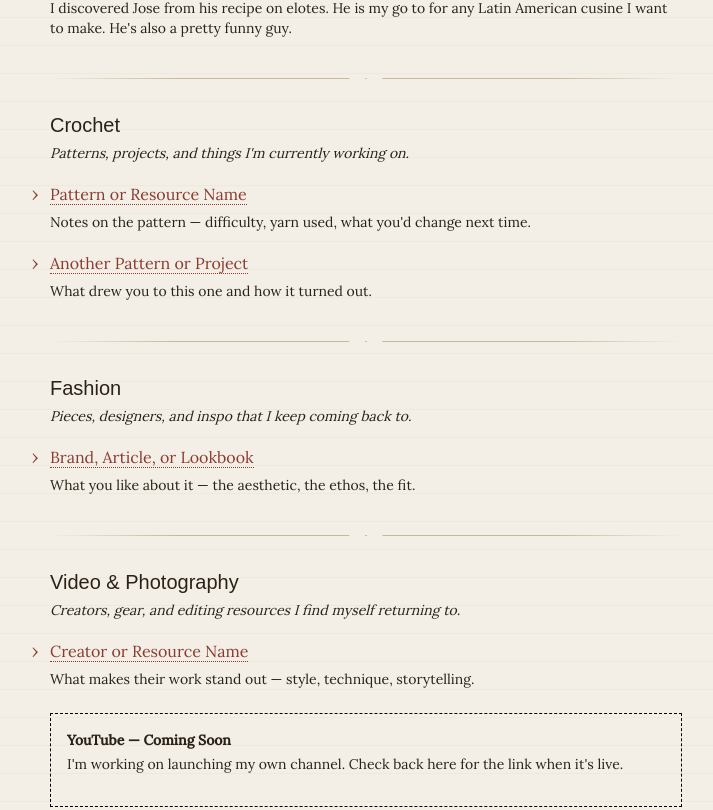
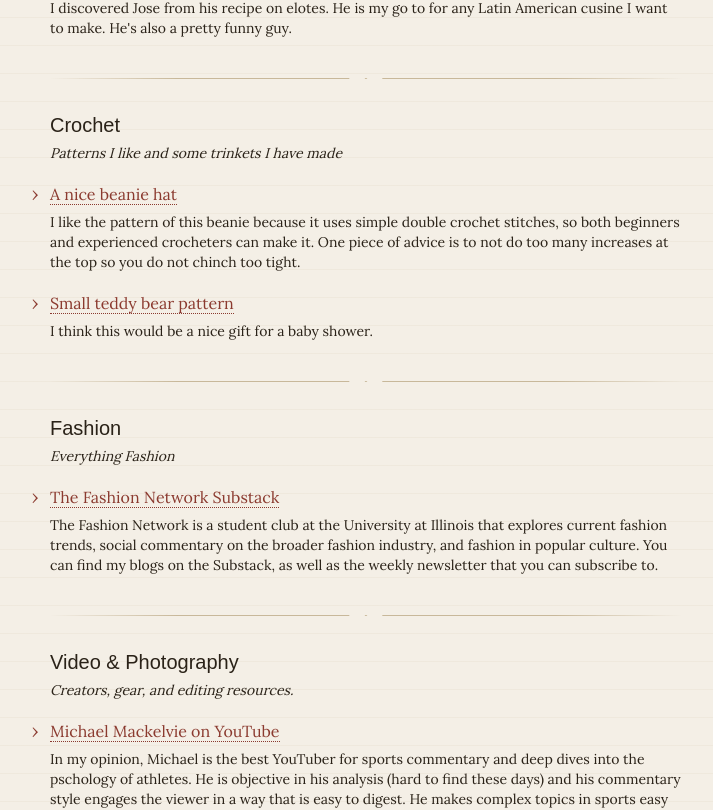
Before and after one commit to TheCrickMaster/Personal_Website, a Next.js app: page /grotto in a window 1280 px wide. Shown: the part 514-1324 px from the top of the page, without its empty margins (274-987 px from the left). Built offline with nearby package versions, Linux system fonts and the light colour scheme; a web font is replaced by a local one.

Commit message:
Finished initial grotto page

```diff
--- a/app/grotto/page.tsx
+++ b/app/grotto/page.tsx
@@ -49,32 +49,33 @@
       <section className="mb-10 mt-8">
         <h2 className="text-xl mb-1">Crochet</h2>
         <p className="text-sm italic mb-4">
-          Patterns, projects, and things I&apos;m currently working on.
+          Patterns I like and some trinkets I have made
         </p>
         <ul style={{ listStyle: "none", margin: 0, padding: 0 }}>
           <li className="mb-4">
             <a
-              href="https://example.com"
+              href="https://youtu.be/QVsU-auI5O8?si=flaUe_IPqACdtRB7"
               target="_blank"
               rel="noopener noreferrer"
             >
-              Pattern or Resource Name
+              A nice beanie hat
             </a>
             <p className="text-sm mt-1">
-              Notes on the pattern — difficulty, yarn used, what you&apos;d
-              change next time.
+              I like the pattern of this beanie because it uses simple double crochet stitches,
+              so both beginners and experienced crocheters can make it. One piece of advice is to not do too
+              many increases at the top so you do not chinch too tight.
             </p>
           </li>
           <li className="mb-4">
             <a
-              href="https://example.com"
+              href="https://kristitullus.com/blogs/news/free-pattern-tiny-teddy-bear"
               target="_blank"
               rel="noopener noreferrer"
             >
-              Another Pattern or Project
+              Small teddy bear pattern
             </a>
             <p className="text-sm mt-1">
-              What drew you to this one and how it turned out.
+              I think this would be a nice gift for a baby shower.
             </p>
           </li>
         </ul>
@@ -86,19 +87,22 @@
       <section className="mb-10 mt-8">
         <h2 className="text-xl mb-1">Fashion</h2>
         <p className="text-sm italic mb-4">
-          Pieces, designers, and inspo that I keep coming back to.
+          Everything Fashion
         </p>
         <ul style={{ listStyle: "none", margin: 0, padding: 0 }}>
           <li className="mb-4">
             <a
-              href="https://example.com"
+              href="https://tfnuiuc.substack.com/"
               target="_blank"
               rel="noopener noreferrer"
             >
-              Brand, Article, or Lookbook
+              The Fashion Network Substack
             </a>
             <p className="text-sm mt-1">
-              What you like about it — the aesthetic, the ethos, the fit.
+              The Fashion Network is a student club at the University at Illinois that explores current fashion trends,
+              social commentary on the broader fashion industry, and fashion in popular culture. You can find my blogs on the Substack, as well as the weekly newsletter
+              that you can subscribe to.
+
             </p>
           </li>
         </ul>
@@ -110,19 +114,22 @@
       <section className="mb-10 mt-8">
         <h2 className="text-xl mb-1">Video &amp; Photography</h2>
         <p className="text-sm italic mb-4">
-          Creators, gear, and editing resources I find myself returning to.
+          Creators, gear, and editing resources.
         </p>
         <ul style={{ listStyle: "none", margin: 0, padding: 0 }}>
           <li className="mb-4">
             <a
-              href="https://example.com"
+              href="https://www.youtube.com/@michaelmackelvie/featured"
               target="_blank"
               rel="noopener noreferrer"
             >
-              Creator or Resource Name
+            Michael Mackelvie on YouTube
             </a>
             <p className="text-sm mt-1">
-              What makes their work stand out — style, technique, storytelling.
+            In my opinion, Michael is the best YouTuber for sports commentary and deep dives into the pschology of athletes.
+            He is objective in his analysis (hard to find these days) and his commentary style engages the viewer in a way that is easy to digest.
+            He makes complex topics in sports easy to understand. As a numbers guy, I like his statistical analysis and his visualizations are top notch.
+            Check him out if you like sports and want to learn more about the mental game of athletes.
             </p>
           </li>
         </ul>
```
